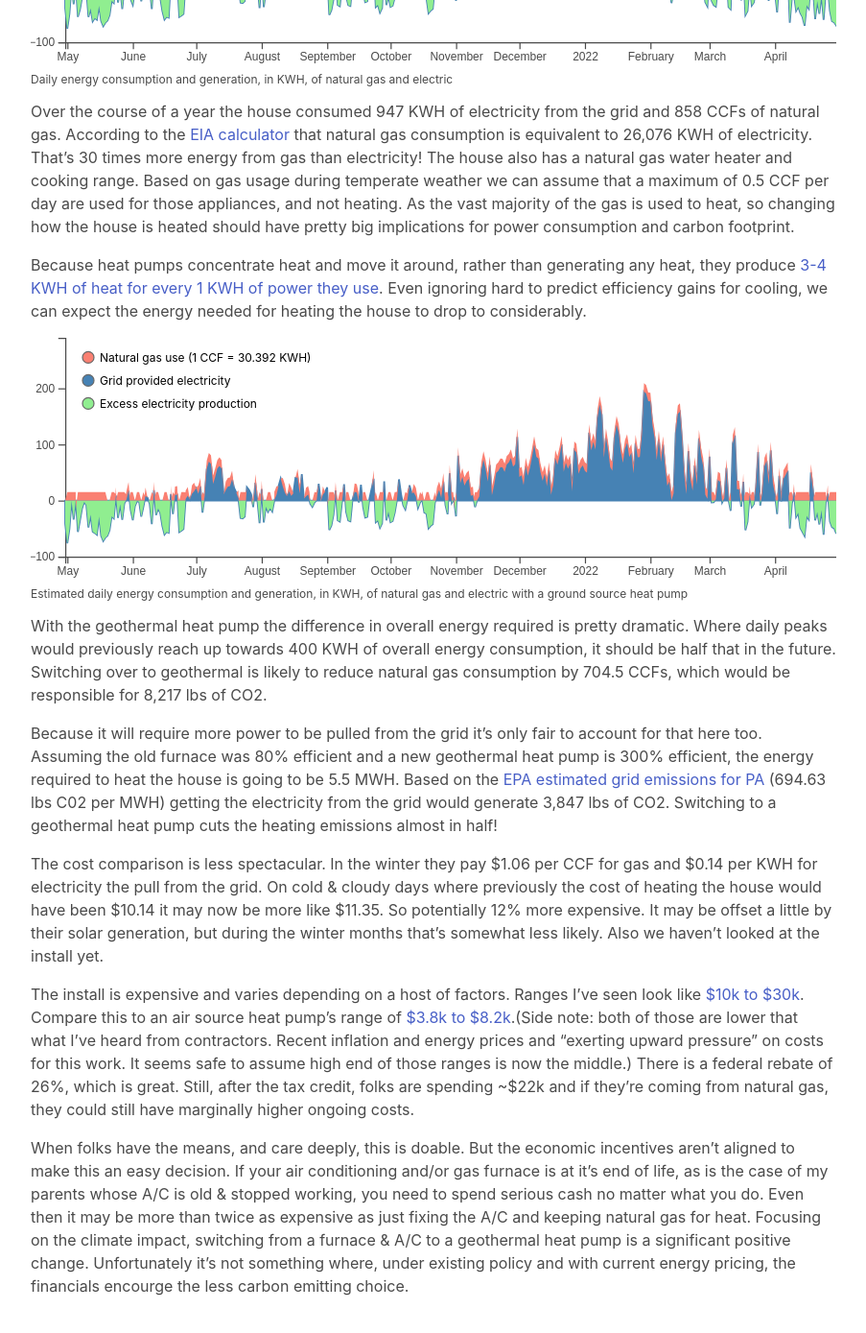
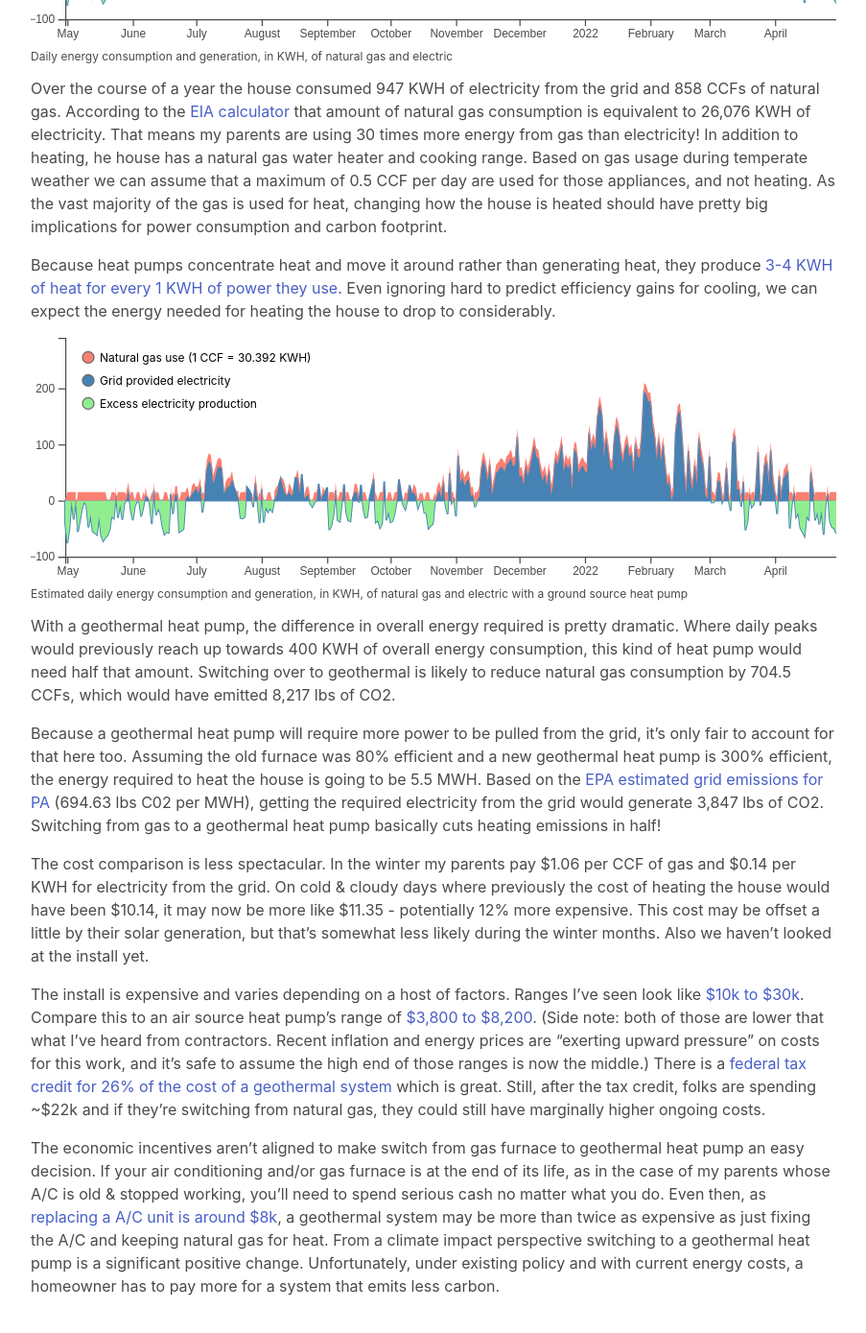
Before and after one commit to miccolis/miccolis.github.io, a Jekyll site: the page built from _posts/2022-06-08-considering-geothermal.md, in a window 1280 px wide and 1400 px high, scrolled down 961 px. Shown: the top 1389 px of the window at 96% size, without its empty margins (16-919 px from the left). Built offline with Jekyll 4.4.1, drawn with Linux system fonts in a browser that asks for light colours; some of the changed text lies outside the part shown.

Commit message:
Tighten up language

```diff
--- a/_posts/2022-06-08-considering-geothermal.md
+++ b/_posts/2022-06-08-considering-geothermal.md
@@ -5,30 +5,30 @@ scripts:
     - d3.v7.min.js
     - 2022-06-08-considering-geothermal.js
 ---
-Until recently I thought geothermal systems were only useful if you lived in a place with volcanic activity. Somewhere where molten lava wasn't far from the surface, Iceland maybe. What I've learned is that even if you don’t live in Iceland using the earth for heat is still doable. In a less volcanic context, geothermal is about moving heat from, and to, the ground using a heat pump.  A geothermal heat pump (also called ‘ground source’ as opposed to ‘air source’, which is the more usual kind) circulates a coolant through pipes that run underground. These systems can pull heat from the ground to warm your house, or shove heat down there when it’s too hot.
+Until recently I thought geothermal systems were only possible if you lived in a place with volcanic activity. Somewhere where molten lava wasn’t far from the surface, Iceland maybe.  What I've learned is that even if you don’t live in Iceland, using the earth for heat is still doable. Geothermal systems move heat from, and into, the ground using a heat pump.  A geothermal heat pump (also called ‘ground source’ as opposed to ‘air source,’ which is the more usual kind) circulates coolant through pipes that run underground. These systems can pull heat from the ground to warm your house, or shove heat down there when it’s too hot.
 
-Using the ground as a heat source, or heat sink, is a pretty ingenious heating & cooling solution. Unlike the air, which gets freezing cold in the winter and uncomfortably hot in the summer, the ground temperature just never hits those extremes. [Below 30 feet the temperature is always going to be relatively stable and close to comfortable](https://builditsolar.com/Projects/Cooling/EarthTemperatures.htm).
+Using the ground as a heat source, or heat sink, is a pretty ingenious heating & cooling solution. Unlike the air, which gets freezing cold in the winter and uncomfortably hot in the summer, the ground temperature never hits those extremes. [Below 30 feet the temperature is always going to be relatively stable and close to comfortable](https://builditsolar.com/Projects/Cooling/EarthTemperatures.htm).
 
-I’m talking about this because my parents are considering installing a geothermal heat pump. Currently they have a natural gas furnace for heating and an air conditioner for cooling. A geothermal heat pump would replace both and should be significantly more efficient. In terms of heating it should be 3 times more efficient than a gas furnace. For cooling the improvement won’t be as dramatic but should also be noticeable.
+I was looking into this because my parents are considering installing a geothermal heat pump. Currently they have a natural gas furnace for heating and an air conditioner (electric powered) for cooling. A geothermal heat pump would replace both and should be significantly more efficient. In terms of heating it should be 3 times more efficient than a gas furnace. For cooling, the improvement won’t be as dramatic, but should be noticeable.
 
-I told my dad I could try and figure out what a geothermal system would do for his utility bills and carbon footprint. We had a classic “walking your parents through a website over the phone” conversation and eventually found where to download a year of usage data from PECO (the gas & electric utility in Pennsylvania where they live). Because it’s very visible in the data, I should mention that the house does have solar panels. While my parent’s house is a net consumer of electricity, they generate a fair amount too.
+I told my dad I could try and figure out what a geothermal system would do for his utility bills and carbon footprint. We had a classic “walking your parents through a website over the phone” conversation and eventually found where to download a year of usage data from PECO (the gas & electric utility in Pennsylvania where they live). Because it’s very visible in the data, I should mention that the house has solar panels. While my parents’ house is a net consumer of electricity, they generate a fair amount too.
 
 <div id="current-usage"></div>
 <div class="is-size-7 pb-3">Daily energy consumption and generation, in KWH, of natural gas and electric</div>
 
-Over the course of a year the house consumed 947 KWH of electricity from the grid and 858 CCFs of natural gas. According to the [EIA calculator](https://www.eia.gov/energyexplained/units-and-calculators/energy-conversion-calculators.php) that natural gas consumption is equivalent to 26,076 KWH of electricity. That’s 30 times more energy from gas than electricity! The house also has a natural gas water heater and cooking range. Based on gas usage during temperate weather we can assume that a maximum of 0.5 CCF per day are used for those appliances, and not heating. As the vast majority of the gas is used to heat, so changing how the house is heated should have pretty big implications for power consumption and carbon footprint.
+Over the course of a year the house consumed 947 KWH of electricity from the grid and 858 CCFs of natural gas. According to the [EIA calculator](https://www.eia.gov/energyexplained/units-and-calculators/energy-conversion-calculators.php) that amount of natural gas consumption is equivalent to 26,076 KWH of electricity. That means my parents are using 30 times more energy from gas than electricity! In addition to heating, he house has a natural gas water heater and cooking range. Based on gas usage during temperate weather we can assume that a maximum of 0.5 CCF per day are used for those appliances, and not heating. As the vast majority of the gas is used for heat, changing how the house is heated should have pretty big implications for power consumption and carbon footprint.
 
-Because heat pumps concentrate heat and move it around, rather than generating any heat, they produce [3-4 KWH of heat for every 1 KWH of power they use](https://en.wikipedia.org/wiki/Ground_source_heat_pump#Thermal_performance). Even ignoring hard to predict efficiency gains for cooling, we can expect the energy needed for heating the house to drop to considerably.
+Because heat pumps concentrate heat and move it around rather than generating heat, they produce [3-4 KWH of heat for every 1 KWH of power they use](https://en.wikipedia.org/wiki/Ground_source_heat_pump#Thermal_performance). Even ignoring hard to predict efficiency gains for cooling, we can expect the energy needed for heating the house to drop to considerably.
 
 <div id="geothermal-estimate"></div>
 <div class="is-size-7 pb-3">Estimated daily energy consumption and generation, in KWH, of natural gas and electric with a ground source heat pump</div>
 
-With the geothermal heat pump the difference in overall energy required is pretty dramatic. Where daily peaks would previously reach up towards 400 KWH of overall energy consumption, it should be half that in the future. Switching over to geothermal is likely to reduce natural gas consumption by 704.5 CCFs, which would be responsible for 8,217 lbs of CO2.
+With a geothermal heat pump, the difference in overall energy required is pretty dramatic. Where daily peaks would previously reach up towards 400 KWH of overall energy consumption, this kind of heat pump would need half that amount. Switching over to geothermal is likely to reduce natural gas consumption by 704.5 CCFs, which would have emitted 8,217 lbs of CO2.
 
-Because it will require more power to be pulled from the grid it’s only fair to account for that here too. Assuming the old furnace was 80% efficient and a new geothermal heat pump is 300% efficient, the energy required to heat the house is going to be 5.5 MWH. Based on the [EPA estimated grid emissions for PA](https://www.epa.gov/egrid/data-explorer) (694.63 lbs C02 per MWH) getting the electricity from the grid would generate 3,847 lbs of CO2. Switching to a geothermal heat pump cuts the heating emissions almost in half!
+Because a geothermal heat pump will require more power to be pulled from the grid, it’s only fair to account for that here too. Assuming the old furnace was 80% efficient and a new geothermal heat pump is 300% efficient, the energy required to heat the house is going to be 5.5 MWH. Based on the [EPA estimated grid emissions for PA](https://www.epa.gov/egrid/data-explorer) (694.63 lbs C02 per MWH), getting the required electricity from the grid would generate 3,847 lbs of CO2. Switching from gas to a geothermal heat pump basically cuts heating emissions in half!
 
-The cost comparison is less spectacular. In the winter they pay $1.06 per CCF for gas and $0.14 per KWH for electricity the pull from the grid. On cold & cloudy days where previously the cost of heating the house would have been $10.14 it may now be more like $11.35. So potentially 12% more expensive. It may be offset a little by their solar generation, but during the winter months that’s somewhat less likely. Also we haven’t looked at the install yet.
+The cost comparison is less spectacular. In the winter my parents pay $1.06 per CCF of gas and $0.14 per KWH for electricity from the grid. On cold & cloudy days where previously the cost of heating the house would have been $10.14, it may now be more like $11.35 - potentially 12% more expensive. This cost may be offset a little by their solar generation, but that’s somewhat less likely during the winter months. Also we haven’t looked at the install yet.
 
-The install is expensive and varies depending on a host of factors. Ranges I've seen look like [$10k to $30k](https://www.energysage.com/clean-heating-cooling/geothermal-heat-pumps/costs-benefits-geothermal-heat-pumps/). Compare this to an air source heat pump's range of [$3.8k to $8.2k](https://homeguide.com/costs/heat-pump-cost).(Side note: both of those are lower that what I've heard from contractors. Recent inflation and energy prices and “exerting upward pressure” on costs for this work. It seems safe to assume high end of those ranges is now the middle.) There is a federal rebate of 26%, which is great. Still, after the tax credit, folks are spending ~$22k and if they’re coming from natural gas, they could still have marginally higher ongoing costs.
+The install is expensive and varies depending on a host of factors. Ranges I’ve seen look like [$10k to $30k](https://www.energysage.com/clean-heating-cooling/geothermal-heat-pumps/costs-benefits-geothermal-heat-pumps/). Compare this to an air source heat pump’s range of [$3,800 to $8,200](https://homeguide.com/costs/heat-pump-costhttps://homeguide.com/costs/heat-pump-cost). (Side note: both of those are lower that what I’ve heard from contractors. Recent inflation and energy prices are “exerting upward pressure” on costs for this work, and it’s safe to assume the high end of those ranges is now the middle.) There is a [federal tax credit for 26% of the cost of a geothermal system](https://dandelionenergy.com/federal-geothermal-tax-credit) which is great. Still, after the tax credit, folks are spending ~$22k and if they’re switching from natural gas, they could still have marginally higher ongoing costs.
 
-When folks have the means, and care deeply, this is doable. But the economic incentives aren't aligned to make this an easy decision. If your air conditioning and/or gas furnace is at it’s end of life, as is the case of my parents whose A/C is old & stopped working, you need to spend serious cash no matter what you do. Even then it may be more than twice as expensive as just fixing the A/C and keeping natural gas for heat. Focusing on the climate impact, switching from a furnace & A/C to a geothermal heat pump is a significant positive change. Unfortunately it’s not something where, under existing policy and with current energy pricing, the financials encourge the less carbon emitting choice.
+The economic incentives aren’t aligned to make switch from gas furnace to geothermal heat pump an easy decision. If your air conditioning and/or gas furnace is at the end of its life, as in the case of my parents whose A/C is old & stopped working, you’ll need to spend serious cash no matter what you do. Even then, as [replacing a A/C unit is around $8k](https://www.consumeraffairs.com/homeowners/how-much-does-an-air-conditioner-cost.html), a geothermal system may be more than twice as expensive as just fixing the A/C and keeping natural gas for heat. From a climate impact perspective switching to a geothermal heat pump is a significant positive change.  Unfortunately, under existing policy and with current energy costs, a homeowner has to pay more for a system that emits less carbon.
```
